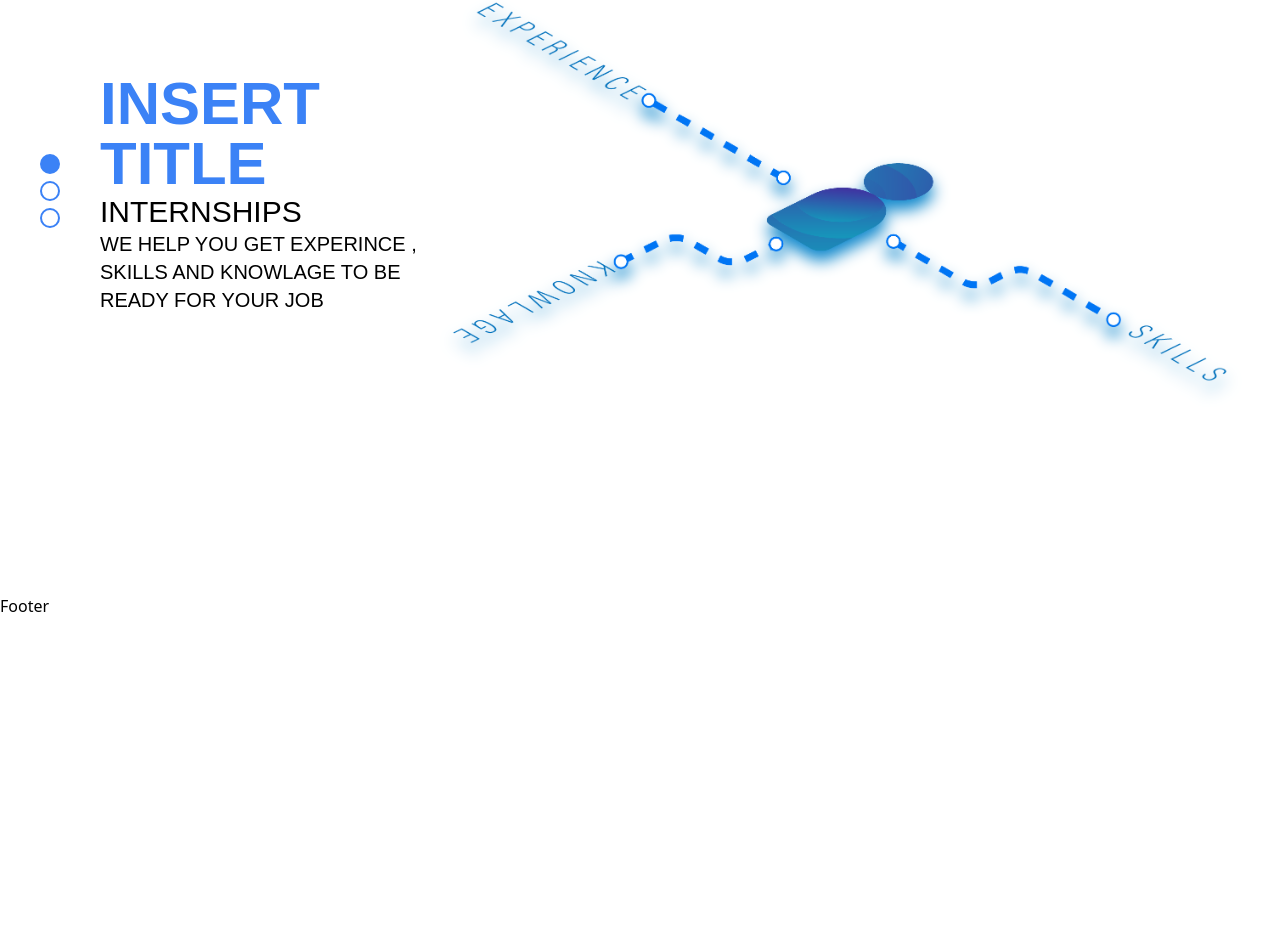
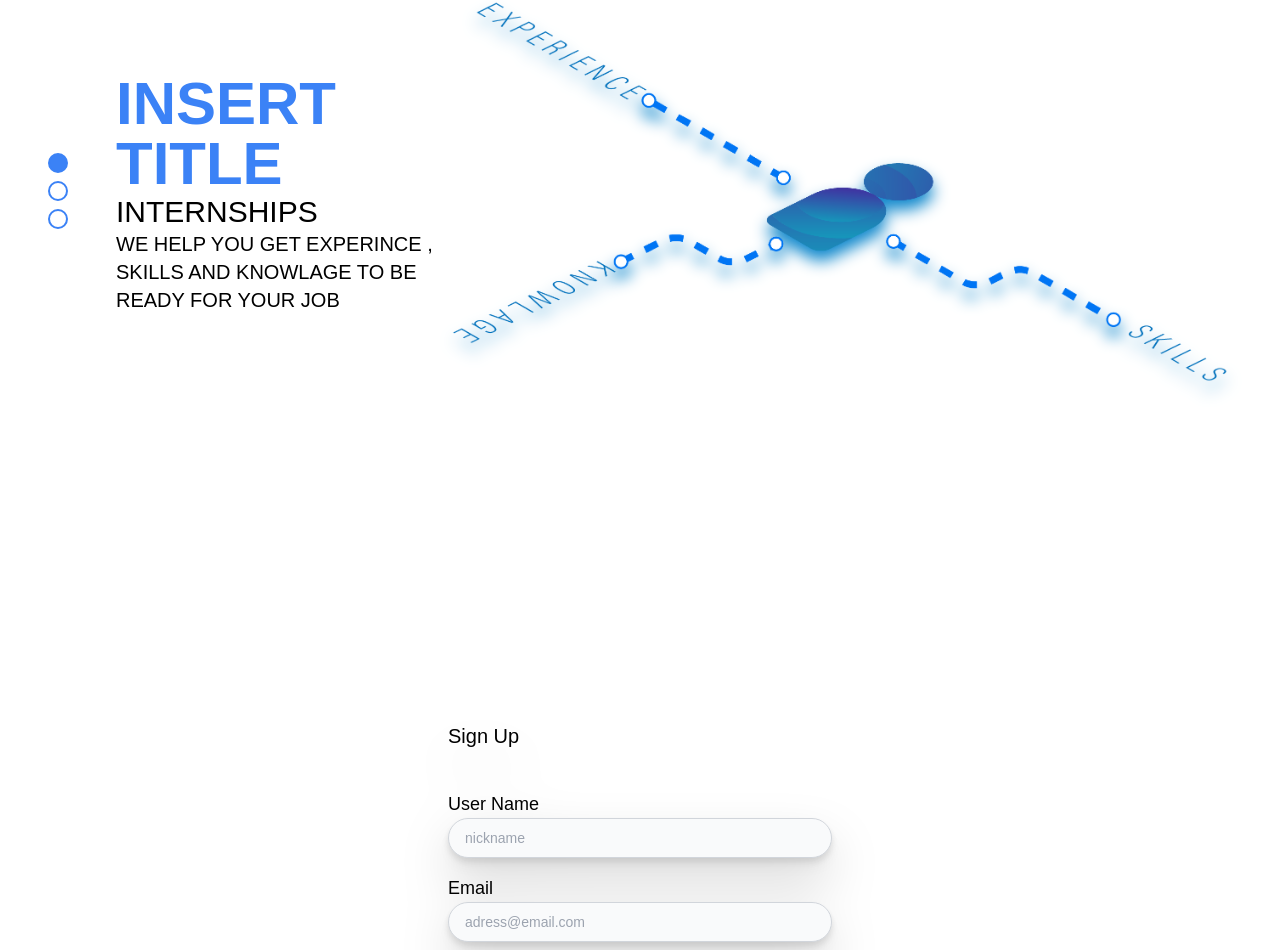
Before and after one commit to JustKira/insert-title-frontend, a React (Create React App) app: page / in a window 1280 px wide. Shown: the part 1006-1956 px from the top of the page. Before the commit the page ends 1624 px from the top, so only its background shows below. Built offline with nearby package versions, Linux system fonts and the light colour scheme.

Commit message:
feat: SignUp & SignIn

```diff
--- /dev/null
+++ b/src/components/Inputs/InputField.jsx
@@ -0,0 +1,10 @@
+import { Input } from 'postcss'
+import React from 'react'
+
+const InputField = ({type,...others}) => {
+  return (
+    <input type={type} {...others} className='bg-gray-50 border border-gray-300 w-96 h-10 p-4 text-gray-900 text-sm rounded-full drop-shadow-lg'/>
+  )
+}
+
+export default InputField
--- a/src/components/Inputs/Radio.jsx
+++ b/src/components/Inputs/Radio.jsx
@@ -17,9 +17,9 @@ const Radio = ({
                     type='radio'
                     id={id}
                     defaultChecked
-                    className='form-check-input appearance-none rounded-full h-5 w-5 border-2 b-1 border-blue-500 bg-white checked:bg-blue-500 checked:blue-500'
+                    className='form-check-input appearance-none rounded-full h-5 w-5 mx-2 border-2 b-1 border-blue-500 bg-white checked:bg-blue-500 checked:blue-500'
                     {...other}/>
-                <label for={id}>{label}</label>
+                <label for={id} className="text-xl font-light">{label}</label>
             </div>
         )
     } else {
@@ -28,9 +28,9 @@ const Radio = ({
                 <input
                     type='radio'
                     id={id}
-                    className='form-check-input appearance-none rounded-full h-5 w-5 border-2 b-1 border-blue-500 bg-white checked:bg-blue-500 checked:blue-500'
+                    className='form-check-input appearance-none rounded-full h-5 w-5 mx-2 border-2 b-1 border-blue-500 bg-white checked:bg-blue-500 checked:blue-500'
                     {...other}/>
-                <label for={id}>{label}</label>
+                <label for={id} className="text-xl font-light">{label}</label>
             </div>
         )
     }
--- a/src/components/Landing/Landing.jsx
+++ b/src/components/Landing/Landing.jsx
@@ -1,10 +1,11 @@
 import React from 'react'
 import Button from '../Inputs/Button'
-
+import Radio from '../Inputs/Radio'
 //import images
 import {ReactComponent as Hero} from '../../svg/hero.svg'
 
 import LandingSliders from './LandingSliders'
+import LandingRAL from './LandingRAL'
 const Landing = () => {
     return (
         <div>
@@ -16,14 +17,14 @@ const Landing = () => {
                     <Button>Hello world</Button>
                     <Button hollow={true}>Hello world</Button>
                 </div>
+
                 <div>
                     <Hero width='600' height='600' className='drop-shadow-blueglow'/>
                 </div>
             </div>
-
             <LandingSliders/>
+            <LandingRAL/>
         </div>
-
 
     )
 }
--- /dev/null
+++ b/src/components/RAL/SignIn.jsx
@@ -0,0 +1,30 @@
+import React from 'react'
+import Button from '../Inputs/Button'
+import InputField from '../Inputs/InputField'
+const SignIn = () => {
+  return (
+    <div className='flex items-center justify-center drop-shadow-2xl'>
+    <div className=' flex-col items-center justify-center'>
+        <h1 className='mb-10 capitalize text-xl'>
+            Sign In
+        </h1>
+        <form>
+            <div className='mt-4'>
+                <label className='block font-light text-lg capitalize'>email</label>
+                <InputField type='email' placeholder="adress@email.com"/>
+            </div>
+            <div className='mt-4'>
+                <label className='block font-light text-lg capitalize'>password</label>
+                <InputField type='password' placeholder="********"/>
+            </div>
+            <div className='flex justify-center items-center mt-4'>
+                <Button>Sign In</Button>
+            </div>
+        </form>
+    </div>
+
+</div>
+  )
+}
+
+export default SignIn
--- /dev/null
+++ b/src/components/RAL/SignUp.jsx
@@ -0,0 +1,57 @@
+import React from 'react'
+import Button from '../Inputs/Button'
+import InputField from '../Inputs/InputField'
+import Radio from '../Inputs/Radio'
+
+const SignUp = () => {
+    return (
+        <div className='flex items-center justify-center drop-shadow-2xl'>
+            <div className=' flex-col items-center justify-center'>
+                <h1 className='mb-10 capitalize text-xl'>
+                    Sign Up
+                </h1>
+                <form>
+
+                    <div className='mt-4'>
+                        <label className='block font-light text-lg capitalize'>user name</label>
+                        <InputField type='text'  placeholder="nickname"/>
+                    </div>
+                    <div className='mt-4'>
+                        <label className='block font-light text-lg capitalize'>email</label>
+                        <InputField type='email' placeholder="adress@email.com"/>
+                    </div>
+                    <div className='mt-4'>
+                        <label className='block font-light text-lg capitalize'>password</label>
+                        <InputField type='password' placeholder="********"/>
+                    </div>
+                    <div className='mt-4 mb-8'>
+                        <label className='block font-light text-lg capitalize'>confirm password</label>
+                        <InputField type='password' placeholder="********"/>
+                    </div>
+                    <div className='flex px-4 justify-between w-full'>
+                        <Radio
+                            id='2'
+                            label='Student'
+                            isChecked='true'
+                            value='Student'
+                            name="user-type"
+                            ifChecked={() => console.log('')}/>
+                        <Radio
+                            id='1'
+                            label='Recruiter'
+                            isChecked='false'
+                            value='Recruiter'
+                            name="user-type"
+                            ifChecked={() => console.log('')}/>
+                    </div>
+                    <div className='flex justify-center items-center mt-4'>
+                        <Button>CREATE ACCOUNT</Button>
+                    </div>
+                </form>
+            </div>
+
+        </div>
+    )
+}
+
+export default SignUp
```
